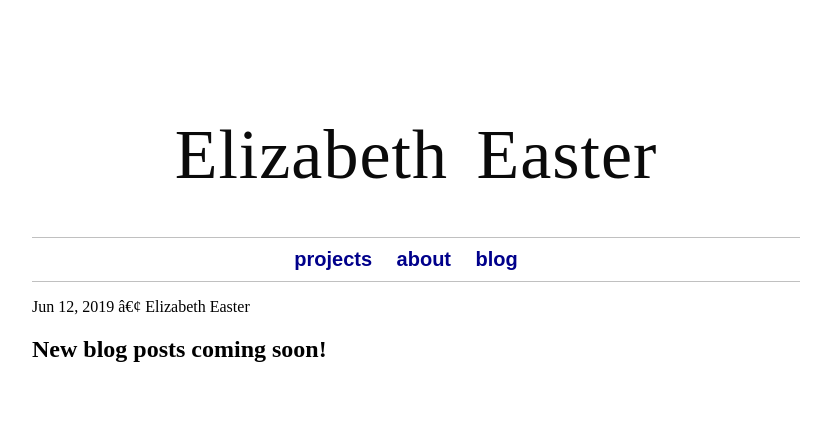
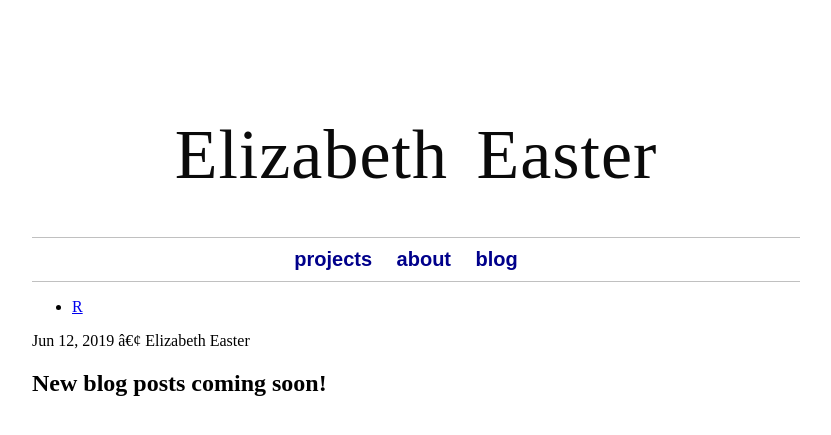
Before and after one commit to edeaster/edeaster.github.io, a Jekyll site: the page built from _posts/2019-06-12-Coming-Soon.md, in a window 1280 px wide. Shown: the top 435 px of the page, without its empty margins (224-1055 px from the left). Built offline with Jekyll 4.4.1, drawn with Linux system fonts in a browser that asks for light colours; some web fonts are replaced.

Commit message:
Update post.html

```diff
--- a/_layouts/post.html
+++ b/_layouts/post.html
@@ -2,6 +2,9 @@
 layout: default
 permalink: /blog/
 ---
+ <ul class="entry-tags">
+          {% for tag in page.tags %}<li><a href="{{ site.url }}/tags/#{{ tag }}" title="Pages tagged {{ tag }}">{{ tag }}</a></li>{% endfor %}
+ </ul>
 
 <time
   >{{ page.date | date: "%b %-d, %Y" }}{% if page.author %} • {{ page.author }}{% endif %}{% if
```
